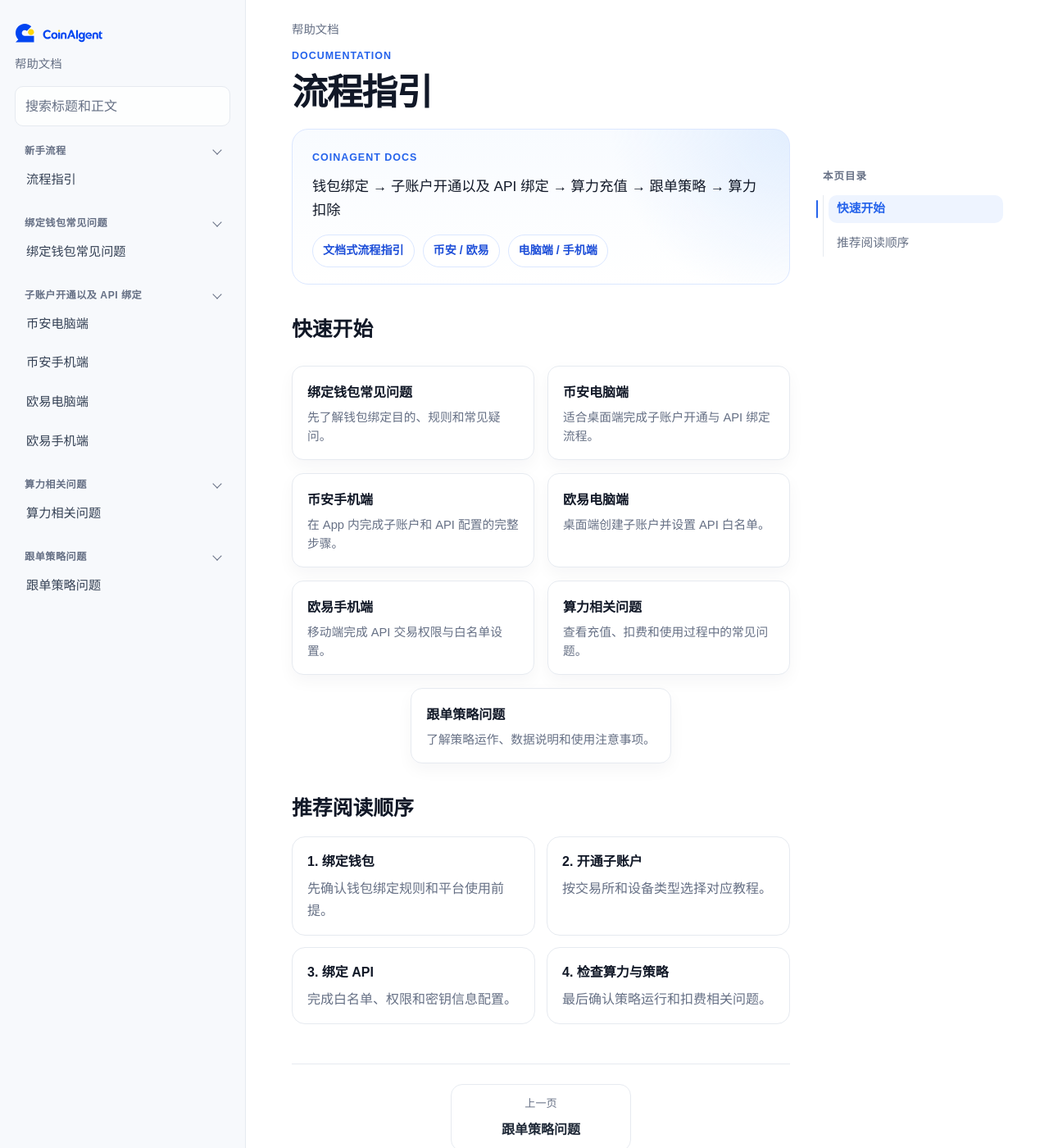
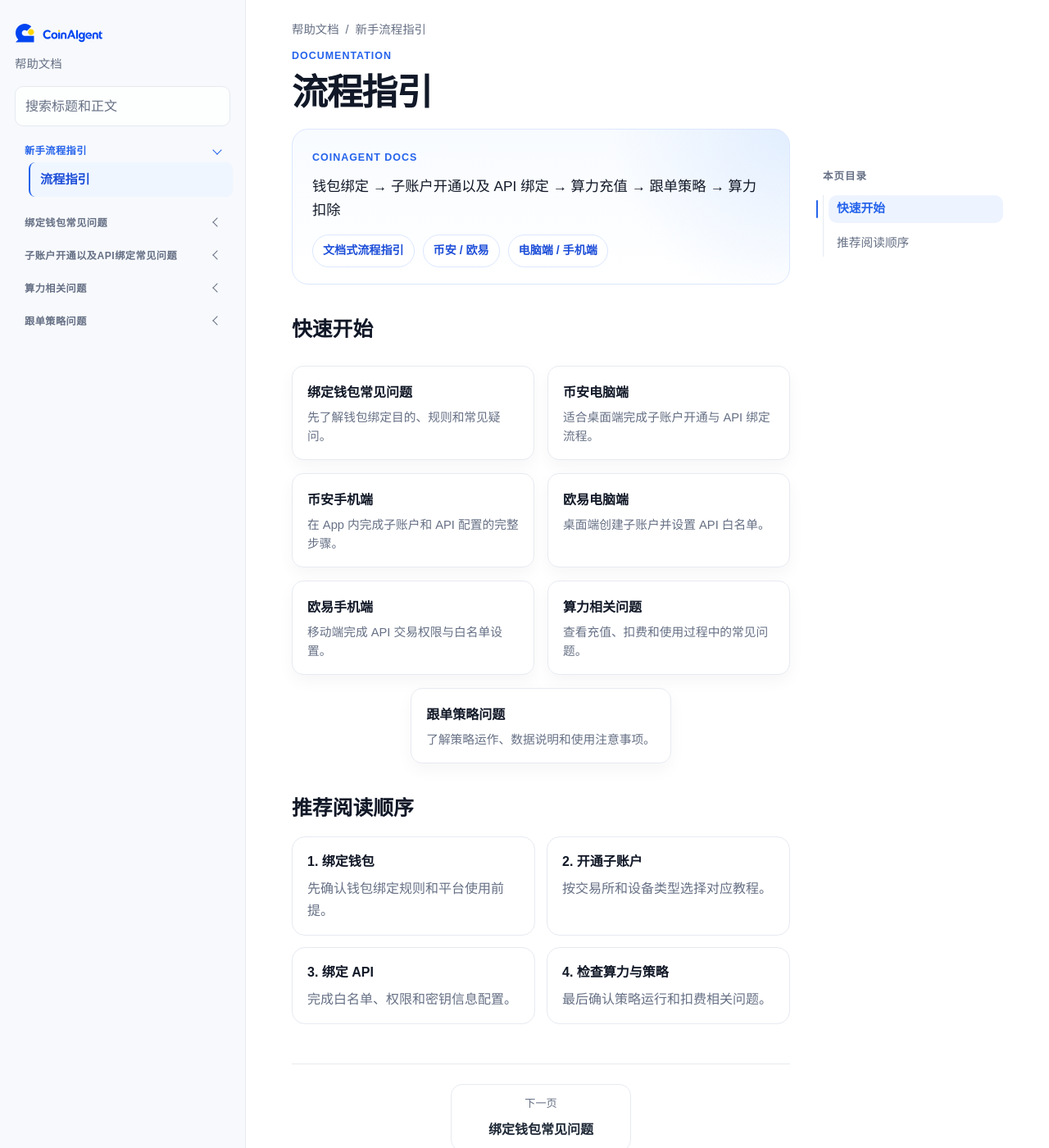
Before and after one commit to CoinAgentDoc/CoinAgentDoc-ApiDoc.github.io, a Jekyll site: the page built from index.md, in a window 1280 px wide and 1400 px high. Shown: the whole window at 82% size. Built offline with Jekyll 4.4.1, drawn with Linux system fonts in a browser that asks for light colours.

Commit message:
final tailor for the page

```diff
--- a/_data/navigation.yml
+++ b/_data/navigation.yml
@@ -1,4 +1,4 @@
-- section: 新手流程
+- section: 新手流程指引
   items:
     - title: 流程指引
       url: /
@@ -6,7 +6,7 @@
   items:
     - title: 绑定钱包常见问题
       url: /bang-ding-qian-bao-chang-jian-wen-ti/bang-ding-qian-bao-chang-jian-wen-ti
-- section: 子账户开通以及 API 绑定
+- section: 子账户开通以及API绑定常见问题
   items:
     - title: 币安电脑端
       url: /zi-zhang-hu-kai-tong-yi-ji-api-bang-ding-chang-jian-wen-ti/bi-an-dian-nao-duan
--- a/_layouts/default.html
+++ b/_layouts/default.html
@@ -25,7 +25,7 @@
         {% endunless %}
         {% assign item_url = normalized_item | relative_url %}
 
-        {% if current_url == item_url %}
+        {% if current_url == normalized_item %}
           {% assign current_section = group.section %}
           {% assign found_current = true %}
         {% elsif found_current and next_title == '' %}
@@ -33,7 +33,7 @@
           {% assign next_url = item_url %}
         {% endif %}
 
-        {% if found_current == false and current_url != item_url %}
+        {% if found_current == false and current_url != normalized_item %}
           {% assign previous_title = item.title %}
           {% assign previous_url = item_url %}
         {% endif %}
@@ -73,7 +73,7 @@
                 {% assign normalized_item = normalized_item | append: '/' %}
               {% endunless %}
               {% assign item_url = normalized_item | relative_url %}
-              {% if current_url == item_url %}
+              {% if current_url == normalized_item %}
                 {% assign group_has_current = true %}
               {% endif %}
             {% endfor %}
@@ -90,7 +90,7 @@
                   {% endunless %}
                   {% assign item_url = normalized_item | relative_url %}
                   {% assign is_current = false %}
-                  {% if current_url == item_url %}
+                  {% if current_url == normalized_item %}
                     {% assign is_current = true %}
                   {% endif %}
                   <a class="nav-link{% if is_current %} active{% endif %}" href="{{ item_url }}">{{ item.title }}</a>
--- a/assets/site.css
+++ b/assets/site.css
@@ -18,6 +18,10 @@
 
 * {
   box-sizing: border-box;
+}
+
+[hidden] {
+  display: none !important;
 }
 
 html {
@@ -335,18 +339,26 @@ input:focus-visible {
   gap: 6px;
 }
 
+.nav-group.active .nav-group-items {
+  padding-left: 14px;
+}
+
+.nav-group.active .nav-group-items .nav-link {
+  font-weight: 600;
+}
+
 .nav-caret {
   width: 8px;
   height: 8px;
   border-right: 1.5px solid var(--muted);
   border-bottom: 1.5px solid var(--muted);
-  transform: rotate(45deg);
+  transform: rotate(135deg);
   transition: transform 0.18s ease, border-color 0.18s ease;
 }
 
 .nav-group.active .nav-caret {
   border-color: var(--accent);
-  transform: rotate(225deg);
+  transform: rotate(45deg);
 }
 
 .nav-group.filtered-out {
```
Also changed, not shown: 9 other files.
